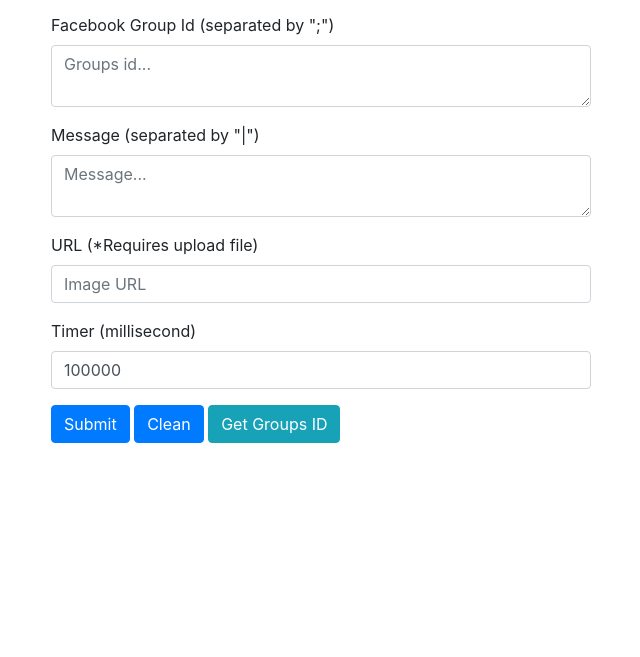
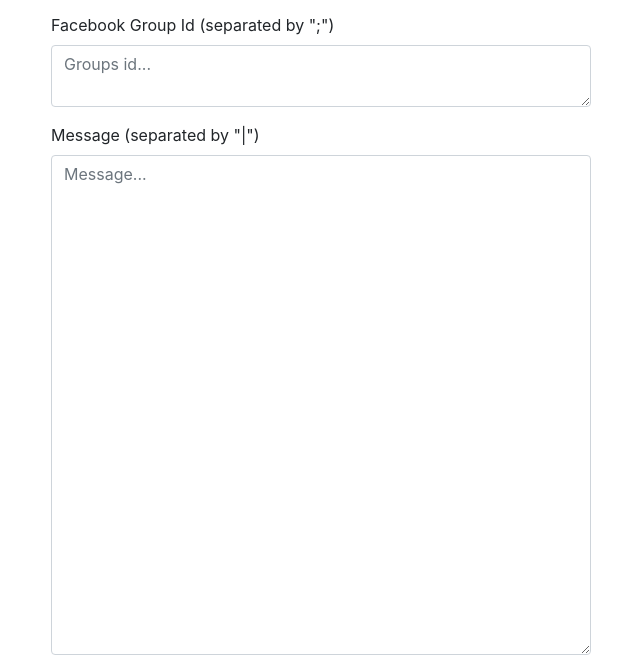
Before and after one commit to duytung112/PostGroupFacebook, a plain HTML site: page index.html in a window 1280 px wide. Shown: the part 161-818 px from the top of the page, without its empty margins (34-674 px from the left). Drawn offline with nearby package versions, Linux system fonts and the light colour scheme.

Commit message:
resize messsages

```diff
--- a/index.html
+++ b/index.html
@@ -46,7 +46,7 @@
 					<div class="col-md-12">
 						<div class="form-group">
 							<label for="last">Message (separated by "|")</label>
-							<textarea type="text" class="form-control" placeholder="Message..."
+							<textarea style="height: 500px; width: 540px;" type="text" class="form-control" placeholder="Message..."
 								id="spam-message"></textarea>
 						</div>
 					</div>
```
